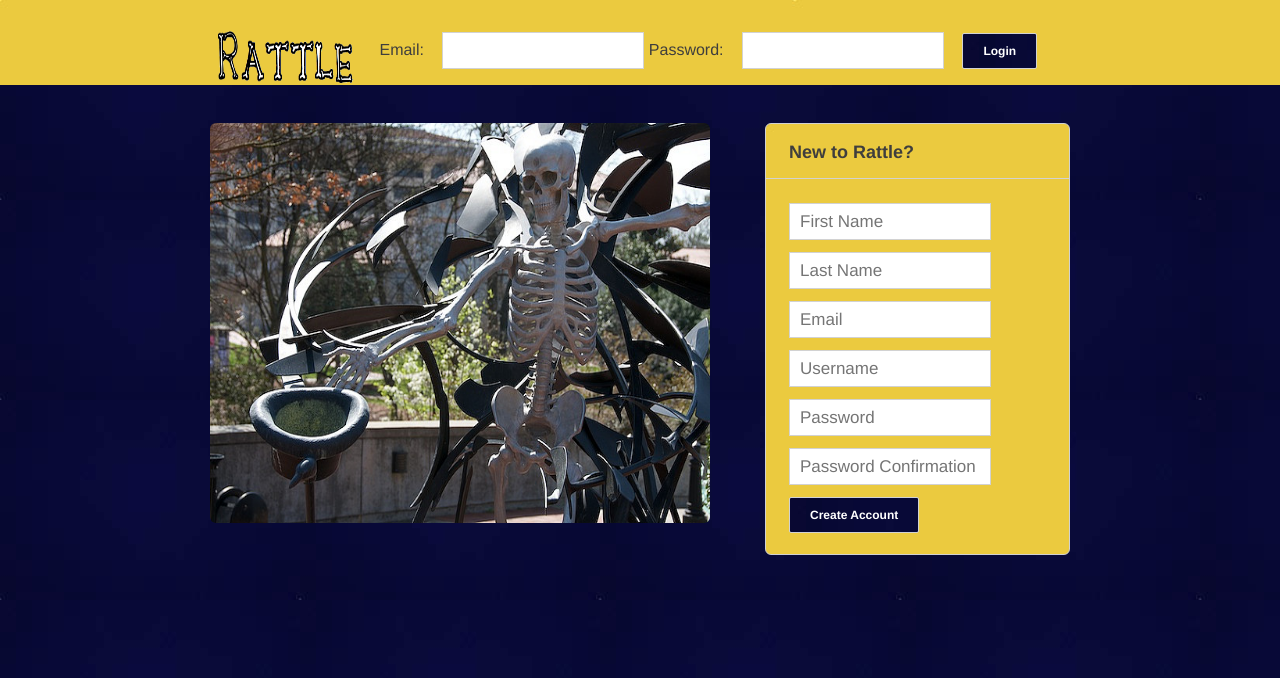
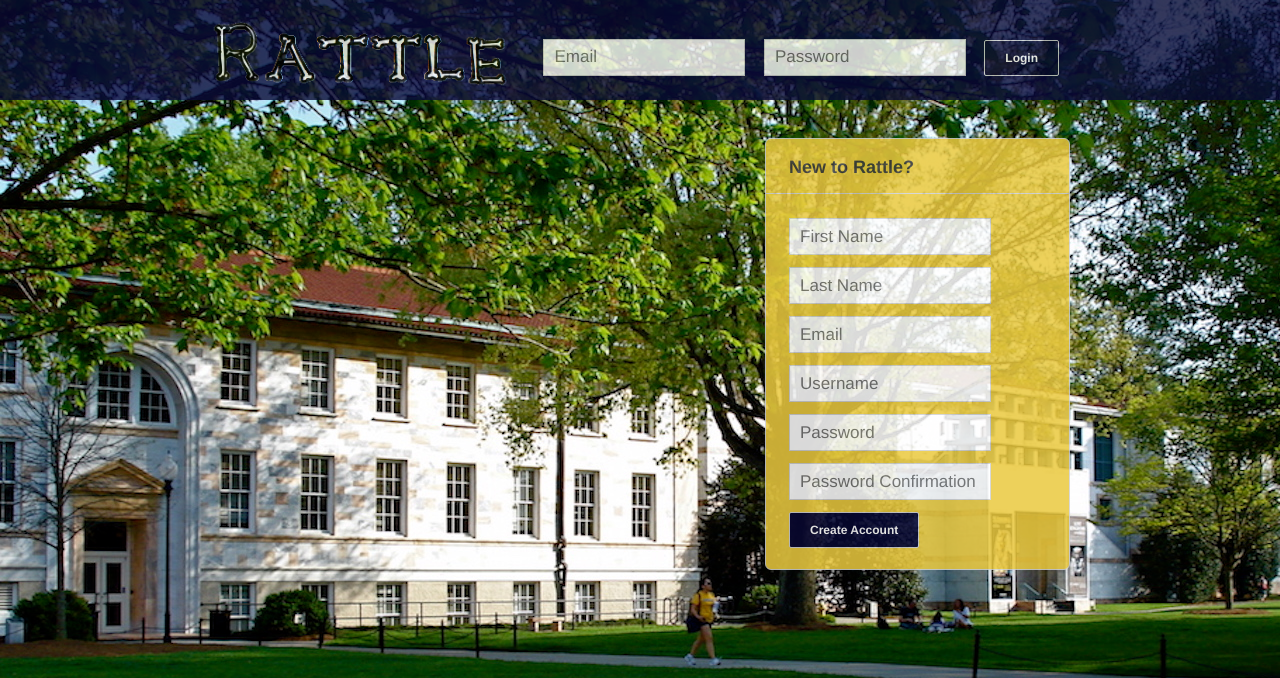
Before and after one commit to twang35/Rattle, a Django app: template rattle/templates/home.html in a window 1280 px wide. Shown: the top 678 px of the page. Run offline with Django 3.2, Linux system fonts and the light colour scheme; the template is opened without the code that fills it, so the values that code supplies are empty.

Commit message:
More design changes
added new background
changed opacity of content
placeholders in login information
expanded logo

```diff
--- a/rattle/templates/home.html
+++ b/rattle/templates/home.html
@@ -10,19 +10,19 @@
 <body>
 	<header>
 		<div class="wrapper">
-			<img src="gfx/logo.png" height="80" width="150" style="vertical-align:middle">
-			<form>
-				<label> Email: </label>
-				<input name="email" type="text">
-				<label> Password: </label>
-				<input name="password" type="password">
-				<input type="submit" value="Login">
+			<img src="gfx/logo.png" height="65" width="300" style="vertical-align:bottom">
+			<form align="right">
+				<!-- <label> Email: </label> -->
+				<input name="email" placeholder="Email" type="text" align="right">
+				<!-- <label> Password: </label> -->
+				<input name="password" placeholder="Password" type="password" align="right">
+				<input type="submit" value="Login" align="right">
 			</form>
 		</div>
 	</header>
 	<div id="content">
 		<div class="wrapper">
-			<img src="gfx/frog.jpg" HEIGHT="400" WIDTH="500" BORDER="0">
+			<!-- <img src="gfx/frog.jpg" HEIGHT="400" WIDTH="500" BORDER="0"> -->
 			<div class="panel right2">
 				<h1><b>New to Rattle?</b></h1>
 				<p>
--- a/rattle/templates/style.css
+++ b/rattle/templates/style.css
@@ -28,6 +28,7 @@ input[type="submit"] {
   padding: 0 20px;
   cursor: pointer;
   background: url(gfx/bg-button.png);
+  background-size: 600px 800px;
   /*background: -moz-linear-gradient(top, #8cd585 0%, #82cd7a 23%, #55ad4c 86%, #4fa945 100%);
   background: -webkit-gradient(linear, left top, left bottom, color-stop(0%, #8cd585), color-stop(23%, #82cd7a), color-stop(86%, #55ad4c), color-stop(100%, #4fa945));
   background: -webkit-linear-gradient(top, #8cd585 0%, #82cd7a 23%, #55ad4c 86%, #4fa945 100%);
@@ -49,9 +50,10 @@ a:hover {
   margin: auto;
 }
 header {
-  background: url(gfx/bg-header.png);
-  height: 85px;
+  background: url(gfx/bg1.png);
+  height: 100px;
   width: 100%;
+  opacity: 0.8;
 }
 header div.wrapper {
   padding: 11px 0;
@@ -93,6 +95,7 @@ header div.wrapper #btnLogOut {
   margin-bottom: 29px;
   border-radius: 6px;
   font-size: 14px;
+  opacity: .85;
 }
 #content div.wrapper div.panel.right {
   width: 303px;
@@ -165,10 +168,11 @@ header div.wrapper #btnLogOut {
   margin: 18px 0;
 }
 footer {
-  background: url(gfx/bg-footer.png);
+  background: url(gfx/bg1.png);
   height: 80px;
   font-size: 14px;
   clear: both;
+  opacity: 0.75;
 }
 footer div.wrapper {
   padding: 15px;
```
Also changed, not shown: rattle/templates/gfx/bg.png, rattle/templates/gfx/bg1.png (added), rattle/templates/gfx/logo.png.
